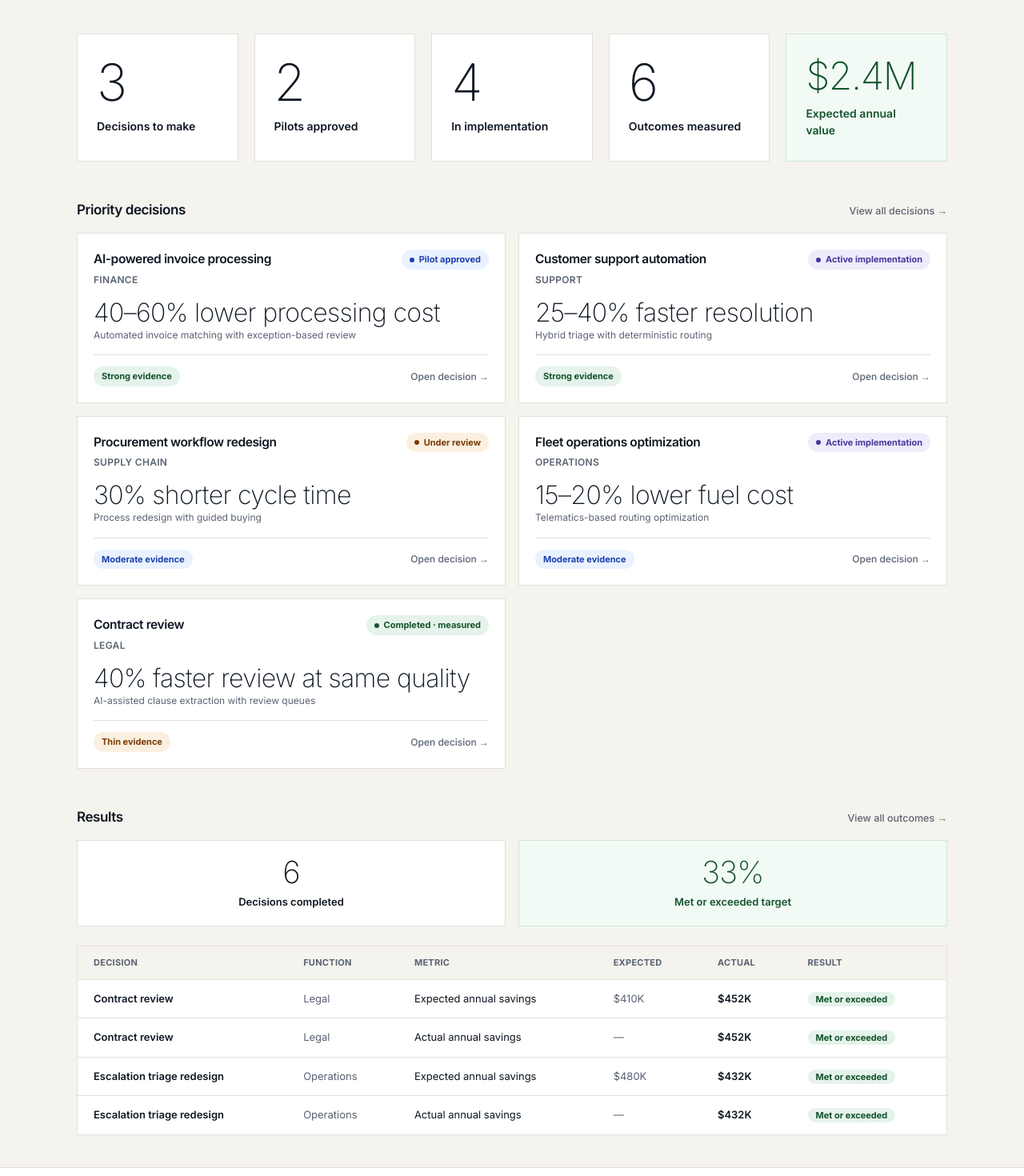
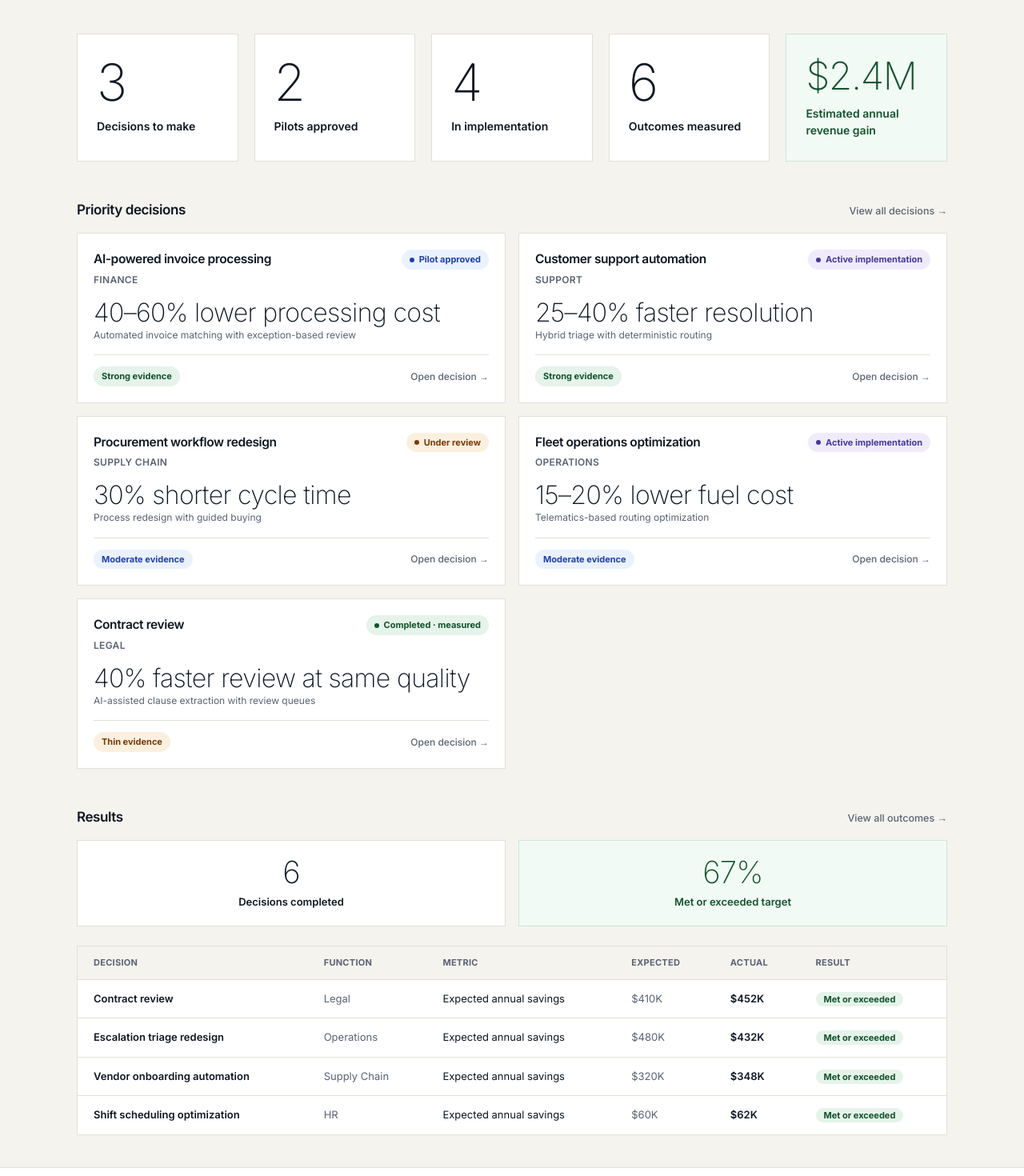
Before and after one commit to smithar106/Compass-Web, a Next.js app: page /demo in a window 1280 px wide. Shown: the part 300-1770 px from the top of the page at 80% size. Built offline with nearby package versions, Linux system fonts and the light colour scheme.

Commit message:
Fix decision brief body text, payback plural, demo labels, assessment options, duplicate outcomes, 3-case-study minimum

```diff
--- a/src/components/analyze/ExecutiveDecisionBrief.tsx
+++ b/src/components/analyze/ExecutiveDecisionBrief.tsx
@@ -331,7 +331,7 @@ export function ExecutiveDecisionBrief({
     ? `$${(econ.expected_annual_savings / 1_000_000).toFixed(2)}M`
     : "—";
   const paybackStr = econ?.payback_months
-    ? `~${Math.ceil(econ.payback_months)} months`
+    ? `~${Math.ceil(econ.payback_months)} month${Math.ceil(econ.payback_months) === 1 ? "" : "s"}`
     : "—";
   const roiStr = econ?.three_year_roi
     ? `${econ.three_year_roi}×`
@@ -374,18 +374,17 @@ export function ExecutiveDecisionBrief({
 
         <NarrativeParagraph>
           {(() => {
-            const title = generateDecisionTitle(decisionModel, rec);
             const altNames = alts.map((a: any) => a.family_name).filter(Boolean);
             const altSummary = altNames.length
               ? ` Other alternatives that were considered—${altNames.slice(0, 3).join(", ")}${altNames.length > 3 ? ", and others" : ""}—were either more costly, slower to implement, or did not adequately address this specific problem.`
               : "";
             if (!Number.isFinite(implCost) || !Number.isFinite(econ?.expected_annual_savings)) {
-              return `We recommend ${title.charAt(0).toLowerCase() + title.slice(1)}.${altSummary} Begin with a bounded pilot and scale only after the economics are validated against the current baseline.`;
+              return `This approach is the most cost-effective path given the workflow's volume, repeatability, and constraint profile.${altSummary} Begin with a bounded pilot and scale only after the economics are validated against the current baseline.`;
             }
             const savings = econ.expected_annual_savings;
             const payback = econ.payback_months;
-            const paybackText = payback ? ` with an expected payback of ~${Math.ceil(payback)} months` : "";
-            return `We recommend ${title.charAt(0).toLowerCase() + title.slice(1)}—expected to save $${(savings / 1000).toFixed(0)}K annually against a $${(implCost / 1000).toFixed(0)}K implementation cost${paybackText}.${altSummary}`;
+            const paybackText = payback ? ` with an expected payback of ~${Math.ceil(payback)} month${Math.ceil(payback) === 1 ? "" : "s"}` : "";
+            return `This approach is expected to save $${(savings / 1000).toFixed(0)}K annually against a $${(implCost / 1000).toFixed(0)}K implementation cost${paybackText}. It ranked highest across all intervention paths on evidence strength, cost, and implementability.${altSummary}`;
           })()}
         </NarrativeParagraph>
 
@@ -497,11 +496,10 @@ export function ExecutiveDecisionBrief({
         <div className="grid grid-cols-1 md:grid-cols-2 gap-8">
           <NarrativeParagraph>
             {(() => {
-              const title = generateDecisionTitle(decisionModel, rec);
               const constraint = prob.constraint_type
                 ? `, which is constrained by ${prob.constraint_type.toLowerCase()}`
                 : "";
-              return `${title}—the recommendation is based on the volume and repeatability of this workflow${constraint}. The evidence shows this is the most cost-effective path, and every rejected alternative was scored against the same criteria.`;
+              return `The recommendation is based on the volume and repeatability of this workflow${constraint}. The evidence shows this is the most cost-effective path, and every rejected alternative was scored against the same criteria.`;
             })()}
           </NarrativeParagraph>
 
--- a/src/components/demo/SummaryCards.tsx
+++ b/src/components/demo/SummaryCards.tsx
@@ -32,7 +32,7 @@ export function SummaryCards() {
           <p className="text-[clamp(2.2rem,4vw,3rem)] font-extralight leading-none tracking-[-0.03em] text-[#14532d]">
             $2.4M
           </p>
-          <p className="mt-3 text-[14px] font-semibold text-[#14532d]">Expected annual value</p>
+          <p className="mt-3 text-[14px] font-semibold text-[#14532d]">Estimated annual revenue gain</p>
         </div>
       </div>
     </section>
--- a/src/data/assessment-questions.ts
+++ b/src/data/assessment-questions.ts
@@ -8,7 +8,6 @@ export const questions: AssessmentQuestion[] = [
     "Our onboarding process doesn't scale",
     "Our finance team manually reconciles invoices",
     "Our contracts take too long to review",
-    "Something else",
   ]},
   { id: "dept", section: "Problem", category: "department", question: "Which department owns this workflow?", type: "multi-choice", chip: true, options: [
     "Sales", "Marketing", "Operations", "Finance", "HR",
--- a/src/data/demo-data.ts
+++ b/src/data/demo-data.ts
@@ -169,7 +169,6 @@ export const demoDecisions: DemoDecision[] = [
     ],
     outcome: [
       { metric: "Expected annual savings", expected: "$410K", actual: "$452K", unit: "USD" },
-      { metric: "Actual annual savings", expected: "—", actual: "$452K", unit: "USD" },
     ],
   },
   {
@@ -283,7 +282,6 @@ export const demoDecisions: DemoDecision[] = [
     ],
     outcome: [
       { metric: "Expected annual savings", expected: "$480K", actual: "$432K", unit: "USD" },
-      { metric: "Actual annual savings", expected: "—", actual: "$432K", unit: "USD" },
     ],
   },
   {
@@ -331,7 +329,6 @@ export const demoDecisions: DemoDecision[] = [
     ],
     outcome: [
       { metric: "Expected annual savings", expected: "$320K", actual: "$348K", unit: "USD" },
-      { metric: "Actual annual savings", expected: "—", actual: "$348K", unit: "USD" },
     ],
   },
   {
@@ -357,7 +354,6 @@ export const demoDecisions: DemoDecision[] = [
     ],
     outcome: [
       { metric: "Expected annual savings", expected: "$60K", actual: "$62K", unit: "USD" },
-      { metric: "Actual annual savings", expected: "—", actual: "$62K", unit: "USD" },
     ],
   },
   {
@@ -383,7 +379,6 @@ export const demoDecisions: DemoDecision[] = [
     ],
     outcome: [
       { metric: "Expected annual savings", expected: "$190K", actual: "$185K", unit: "USD" },
-      { metric: "Actual annual savings", expected: "—", actual: "$185K", unit: "USD" },
     ],
   },
   {
@@ -409,7 +404,6 @@ export const demoDecisions: DemoDecision[] = [
     ],
     outcome: [
       { metric: "Expected annual savings", expected: "$310K", actual: "$325K", unit: "USD" },
-      { metric: "Actual annual savings", expected: "—", actual: "$325K", unit: "USD" },
     ],
   },
 ];
--- a/src/lib/dev-fallback.ts
+++ b/src/lib/dev-fallback.ts
@@ -136,6 +136,13 @@ export function generateDevFallback(input: DevFallbackInput): DevRecommendation
             evidence_tier: "silver",
             similarity_score: 55,
           },
+          {
+            organization: "Delta Systems",
+            intervention: `Workflow restructuring in ${fnDisplay}`,
+            outcome_summary: "Processing cost down 31% within 90 days",
+            evidence_tier: "silver",
+            similarity_score: 51,
+          },
         ],
         risks: [
           {
```
